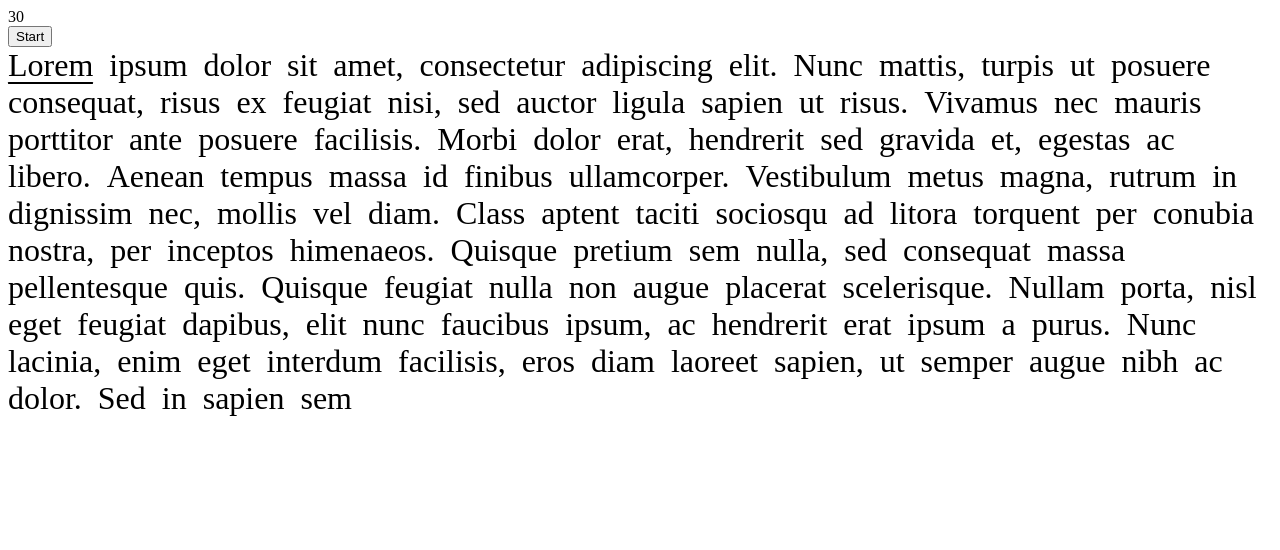
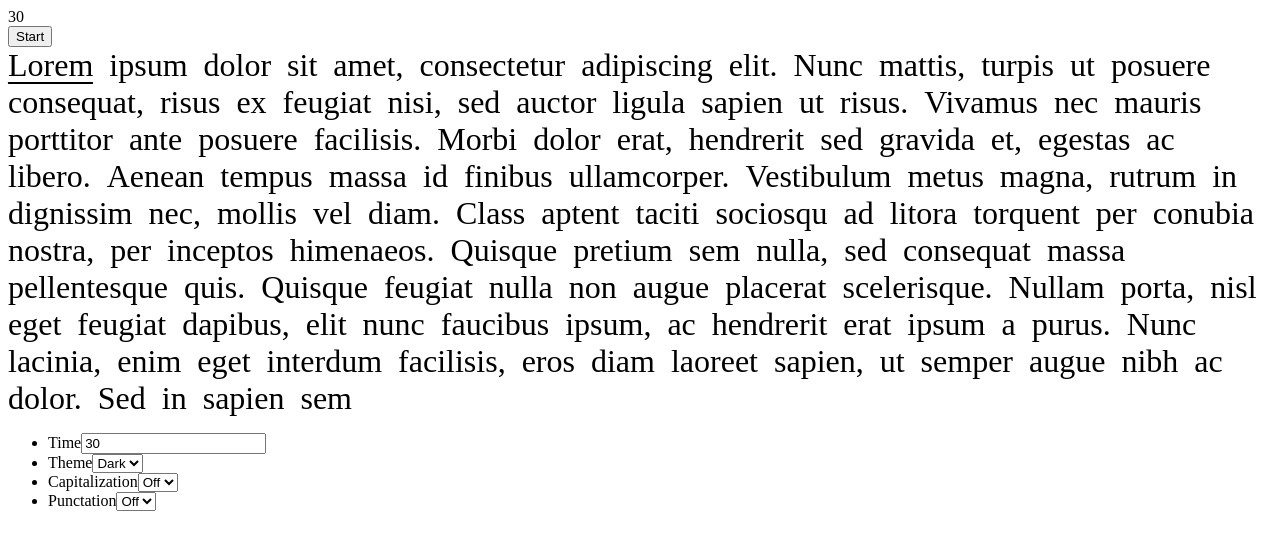
Before and after one commit to LukeEades/typing_test, a Preact app: page / in a window 1280 px wide. Shown: the top 550 px of the page. Built offline with nearby package versions, Linux system fonts and the light colour scheme.

Commit message:
added settings and settings configuration

```diff
--- a/src/app.jsx
+++ b/src/app.jsx
@@ -6,30 +6,135 @@ import useTimer from "./hooks/useTimer"
 const sampleWords =
   "Lorem ipsum dolor sit amet, consectetur adipiscing elit. Nunc mattis, turpis ut posuere consequat, risus ex feugiat nisi, sed auctor ligula sapien ut risus. Vivamus nec mauris porttitor ante posuere facilisis. Morbi dolor erat, hendrerit sed gravida et, egestas ac libero. Aenean tempus massa id finibus ullamcorper. Vestibulum metus magna, rutrum in dignissim nec, mollis vel diam. Class aptent taciti sociosqu ad litora torquent per conubia nostra, per inceptos himenaeos. Quisque pretium sem nulla, sed consequat massa pellentesque quis. Quisque feugiat nulla non augue placerat scelerisque. Nullam porta, nisl eget feugiat dapibus, elit nunc faucibus ipsum, ac hendrerit erat ipsum a purus. Nunc lacinia, enim eget interdum facilisis, eros diam laoreet sapien, ut semper augue nibh ac dolor. Sed in sapien sem"
 
+const loadSettings = () => {
+  const saved = localStorage.getItem("settings")
+  if (saved) {
+    return JSON.parse(saved)
+  }
+  return {
+    time: 30,
+    theme: "dark",
+    capitalization: false,
+    punctuation: false,
+  }
+}
+
 const App = () => {
-  const timer = useTimer(30)
-  const [mistyped, setMistyped] = useState(0)
-  const [finalMistakes, setFinalMistakes] = useState(0)
-  const [totalTyped, setTotalTyped] = useState(0)
-  useEffect(() => {}, [timer.paused])
-  console.log(finalMistakes, mistyped, totalTyped)
+  const [settings, setSettings] = useState(loadSettings())
+  const saveSettings = newSettings => {
+    setSettings(newSettings)
+    localStorage.setItem("settings", JSON.stringify(newSettings))
+  }
   return (
     <>
       <header></header>
       <main>
+        <Test settings={settings} />
+        <Settings settings={settings} setSettings={saveSettings} />
+      </main>
+      <footer></footer>
+    </>
+  )
+}
+
+const Settings = ({ settings, setSettings }) => {
+  return (
+    <div>
+      <ul>
+        <li>
+          <span>Time</span>
+          <input
+            type="number"
+            aria-label="timer-value"
+            value={settings.time}
+            onInput={e => {
+              setSettings({
+                ...settings,
+                time: e.target.value,
+              })
+            }}
+          />
+        </li>
+        <li>
+          <span>Theme</span>
+          <select
+            name="theme"
+            onInput={e => {
+              setSettings({
+                ...settings,
+                theme: e.target.value,
+              })
+            }}
+            value={settings.theme}
+          >
+            <option value="dark">Dark</option>
+            <option value="light">Light</option>
+          </select>
+        </li>
+        <li>
+          <span>Capitalization</span>
+          <select
+            name="capitalization"
+            onInput={e => {
+              setSettings({
+                ...settings,
+                capitalization: e.target.value,
+              })
+            }}
+            value={settings.capitalization}
+          >
+            <option value={false}>Off</option>
+            <option value={true}>On</option>
+          </select>
+        </li>
+        <li>
+          <span>Punctation</span>
+          <span>{settings.punctuation}</span>
+          <select
+            name="punctuation"
+            onInput={e => {
+              setSettings({
+                ...settings,
+                punctuation: e.target.value,
+              })
+            }}
+            value={settings.punctuation}
+          >
+            <option value={false}>Off</option>
+            <option value={true}>On</option>
+          </select>
+        </li>
+      </ul>
+    </div>
+  )
+}
+
+const Test = ({ settings }) => {
+  const timer = useTimer(settings.time)
+  const [mistyped, setMistyped] = useState(0)
+  const [finalMistakes, setFinalMistakes] = useState(0)
+  const [totalTyped, setTotalTyped] = useState(0)
+  const [started, setStarted] = useState(false)
+  useEffect(() => {
+    timer.setLimit(settings.time)
+  }, [settings.time])
+  return (
+    <div>
       <div>{timer.time}</div>
+      {!started && (
         <button
           onClick={() => {
             setFinalMistakes(0)
             setTotalTyped(0)
             setMistyped(0)
+            setStarted(true)
             timer.reset()
             timer.play()
           }}
         >
-          {!timer.expired && "Start"}
-          {timer.expired && "Reset"}
+          Start
         </button>
+      )}
       {!timer.expired && (
         <TestWords
           paused={timer.paused}
@@ -46,14 +151,12 @@ const App = () => {
           </div>
           <div>Raw Speed: {totalTyped / 5 / (timer.duration / 60)}</div>
           <div>
-              Accuracy:{" "}
-              {Math.floor(((totalTyped - mistyped) / totalTyped) * 100)}%
+            Accuracy: {Math.floor(((totalTyped - mistyped) / totalTyped) * 100)}
+            %
           </div>
         </div>
       )}
-      </main>
-      <footer></footer>
-    </>
+    </div>
   )
 }
 
--- a/src/hooks/useTimer.jsx
+++ b/src/hooks/useTimer.jsx
@@ -1,6 +1,7 @@
 import { useState, useEffect } from "preact/hooks"
 
 const useTimer = (initialTime, onFinish) => {
+  const [timerLimit, setTimerLimit] = useState(initialTime)
   const [time, setTime] = useState(initialTime)
   const [paused, setPaused] = useState(true)
   const [expired, setExpired] = useState(false)
@@ -37,6 +38,11 @@ const useTimer = (initialTime, onFinish) => {
     setExpired(false)
     setPaused(true)
   }
+  const setLimit = newLimit => {
+    setTimerLimit(newLimit)
+    setTime(newLimit)
+    reset()
+  }
   return {
     time,
     play,
@@ -46,6 +52,7 @@ const useTimer = (initialTime, onFinish) => {
     reset,
     expired,
     duration: initialTime,
+    setLimit,
   }
 }
 
```
Lines whose indentation alone changed are shown as unchanged.
